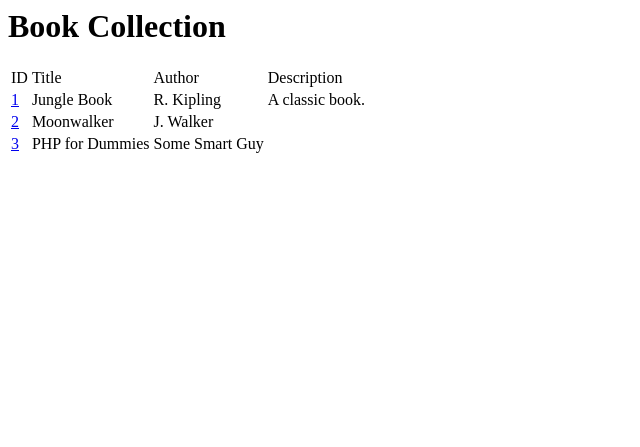
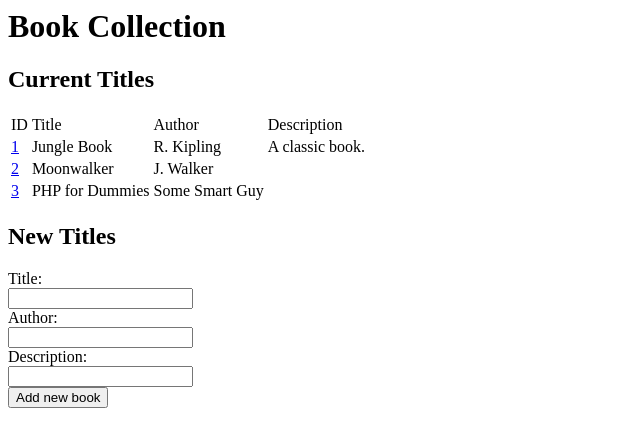
Before and after one commit to klyve/Database-Oblig1, a PHP site: page / in a window 1280 px wide. Shown: the top 447 px of the page, without its empty margins (0-640 px from the left). Run offline with PHP 8.4, Linux system fonts and the light colour scheme.

Commit message:
Operations added for adding, modifying, and deleting book data. Data about books is stored in a session object.

```diff
--- a/Oblig1/controller/Controller.php
+++ b/Oblig1/controller/Controller.php
@@ -1,5 +1,6 @@
 <?php
 include_once("model/Model.php");
+include_once("model/Book.php");
 include_once("view/BooklistView.php");
 include_once("view/BookView.php");
 
@@ -14,8 +15,14 @@ include_once("view/BookView.php");
 class Controller {
 	public $model;
 
+	public static $OP_PARAM_NAME = 'op';
+	public static $DEL_OP_NAME = 'del';
+	public static $ADD_OP_NAME = 'add';
+	public static $MOD_OP_NAME = 'mod';
+
 	public function __construct()
     {
+		session_start();
         $this->model = new Model();
     }
 
@@ -23,18 +30,36 @@ class Controller {
  */
 	public function invoke()
 	{
-		if (!isset($_GET['book']))
+		if (isset($_GET['id']))
 		{
-			// no special book is requested, we'll show a list of all available books
-			$books = $this->model->getBookList();
-			$view = new BooklistView($books);
+			// show the requested book
+			$book = $this->model->getBookById($_GET['id']);
+			$view = new BookView($book, self::$OP_PARAM_NAME, self::$DEL_OP_NAME, self::$MOD_OP_NAME);
 			$view->create();
 		}
 		else
 		{
-			// show the requested book
-			$book = $this->model->getBookById($_GET['book']);
-			$view = new BookView($book);
+			if (isset($_POST[self::$OP_PARAM_NAME]))//A book record is to be added, deleted, or modified
+			{
+				switch($_POST[self::$OP_PARAM_NAME])
+				{
+				case self::$ADD_OP_NAME :
+				    $book = new Book($_POST['title'], $_POST['author'], $_POST['description']);
+				    $this->model->addBook($book);
+				    break;
+				case self::$DEL_OP_NAME :
+				    $this->model->deleteBook($_POST['id']);
+				    break;
+				case self::$MOD_OP_NAME :
+				    $book = new Book($_POST['title'], $_POST['author'], $_POST['description'], $_POST['id']);
+				    $this->model->modifyBook($book);
+				    break;
+				}
+			}
+
+			// no special book is requested, we'll show a list of all available books
+			$books = $this->model->getBookList();
+			$view = new BooklistView($books, self::$OP_PARAM_NAME, self::$ADD_OP_NAME);
 			$view->create();
 		}
 	}
--- a/Oblig1/model/Model.php
+++ b/Oblig1/model/Model.php
@@ -6,37 +6,118 @@ include_once("model/Book.php");
  * @author Rune Hjelsvold
  * @see http://php-html.net/tutorials/model-view-controller-in-php/ The tutorial code used as basis.
  */
-class Model {
+class Model
+{
+    /**
+	 * @todo Use of the session array for storing book collection is to be replaced by a database.
+	 */
+	public function __construct()
+    {
+	    // Create an initial collection of books
+	    if (!isset($_SESSION['BookList']))
+		{
+			$_SESSION['BookList'] = array(new Book("Jungle Book", "R. Kipling", "A classic book.", 1),
+										  new Book("Moonwalker", "J. Walker", "", 2),
+										  new Book("PHP for Dummies", "Some Smart Guy", "", 3)
+									);
+		}
+	}
 
 	/** Function returning the complete list of books in the collection
 	 * @return an array of book titles indexed by their ids
+	 * @todo replace implementation using a real database
 	 */
 	public function getBookList()
 	{
-		// here goes some hardcoded values to simulate the database
-		return array(new Book("Jungle Book", "R. Kipling", "A classic book.", 1),
-					 new Book("Moonwalker", "J. Walker", "", 2),
-					 new Book("PHP for Dummies", "Some Smart Guy", "", 3)
-			    );
+		// here goes some session values to simulate the database
+		return $_SESSION['BookList'];
 	}
 
 	/** Function retrieveing information about a given book in the collection
 	 * @param $id the id of the book to be retrieved
 	 * @return an Book object if a book matching the $id exists in the collection; null
+	 * @todo replace implementation using a real database
 	 */
 	public function getBookById($id)
 	{
 		// we use the previous function to get all the books and then we return the requested one.
 		// in a real life scenario this will be done through a db select command
-		$allBooks = $this->getBookList();
-		foreach ($allBooks as $book) {
-			if ($id == $book->id) {
-				return $book;
-			}
+		$idx = $this->getBookIndexById($id);
+		if ($idx > -1)
+		{
+			return $_SESSION['BookList'][$idx];
 		}
 		return null;
 	}
 
+	/** Adds a new book to the collection
+	 * @param $book the book to be added - the id of the book will be set after successful insertion
+	 * @todo replace implementation using a real database
+	 */
+	public function addBook($book)
+	{
+	    $book->id = $this->nextId();
+		$_SESSION['BookList'][] = $book;
+	}
+
+	/** Modifies data related to a book in the collection
+	 * @param $book the modified book version
+	 * @todo replace implementation using a real database
+	 */
+	public function modifyBook($book)
+	{
+		$idx = $this->getBookIndexById($book->id);
+		if ($idx > -1)
+		{
+			$_SESSION['BookList'][$idx] = $book;
+		}
+	}
+
+	/** Deletes data related to a book from the collection
+	 * @param $id the id of the book that should be removed from the collection
+	 * @todo replace implementation using a real database
+	 */
+	public function deleteBook($id)
+	{
+		$idx = $this->getBookIndexById($id);
+		if ($idx > -1)
+		{
+			array_splice($_SESSION['BookList'],$idx, 1);
+		}
+	}
+
+	/** Helper function finding the location of the book in the collection array.
+	 * @param $id the id of the book to look for
+	 * @todo replace with a call to a database auto_increment function
+	 */
+	protected function getBookIndexById($id)
+	{
+		for ($i = 0; $i < sizeof($_SESSION['BookList']); $i++)
+        {
+			if ($_SESSION['BookList'][$i]->id == $id)
+			{
+				return $i;
+			}
+		}
+		return -1;
+	}
+
+	/** Helper function generating a sequence of ids.
+	 * @return an value larger than the largest book id in the collection
+	 * @todo replace with a call to a database auto_increment function
+	 */
+	protected function nextId()
+	{
+		$maxId = 0;
+		foreach ($_SESSION['BookList'] as $book)
+		{
+			if (isset($book) && $book->id > $maxId)
+			{
+				$maxId = $book->id;
+			}
+		}
+		return $maxId + 1;
+	}
 
 }
 
--- a/Oblig1/view/BookView.php
+++ b/Oblig1/view/BookView.php
@@ -7,26 +7,65 @@ include_once('View.php');
  */
 Class BookView extends View {
 	protected $book;
+	protected $opParamName;
+	protected $delOpName;
 
     /** Constructor
      * @author Rune Hjelsvold
 	 * @param $book The book to be shown.
+	 * @param $opParamName The name of the parameter to used in the query string for passing the operation to be performed.
+	 * @param $delOpName The name to be used for the delete operation.
+	 * @param $modOpName The name to be used the modify operation.
      * @see http://php-html.net/tutorials/model-view-controller-in-php/ The tutorial code used as basis.
      */
-	public function __construct($book)
+	public function __construct($book, $opParamName, $delOpName, $modOpName)
     {
         $this->book = $book;
+        $this->opParamName = $opParamName;
+        $this->delOpName = $delOpName;
+        $this->modOpName = $modOpName;
     }
 
+	/** Used by the superclass to generate page title
+	 */
 	protected function getPageTitle() {
 		return 'Book Details';
 	}
 
+	/** Helper function generating HTML code for the form for removing books from the collection
+	 */
+	protected function createDeleteButton() {
+		return
+		'<form action="index.php" method="post">'
+		. '<input name="'.$this->opParamName.'" value="'.$this->delOpName.'" type="hidden"/>'
+		. '<input name="id" value="'.$this->book->id.'" type="hidden"/>'
+        . '<input type="submit" value="Delete book record">'
+        . '</form>';
+	}
+
+	/** Helper function generating HTML code for the form for modifying book data
+	 */
+	protected function createModifyForm() {
+		return
+		'<form action="index.php" method="post">'
+		. '<input name="'.$this->opParamName.'" value="'.$this->modOpName.'" type="hidden"/>'
+		. '<input name="id" value="'.$this->book->id.'" type="hidden"/>'
+		. 'Title:<br/>'
+		. '<input name="title" type=text" value="'.htmlspecialchars($this->book->title).'"/><br/>'
+		. 'Author:<br/>'
+		. '<input name="author" type=text" value="'.htmlspecialchars($this->book->author).'"/><br/>'
+		. 'Description:<br/>'
+		. '<input name="description" type=text" value="'.htmlspecialchars($this->book->description).'"/><br/>'
+        . '<input type="submit" value="Update book record">'
+        . '</form>';
+	}
+
+	/** Used by the superclass to generate page content
+	 */
 	protected function getPageContent() {
-        return 'ID:' . $this->book->id . '<br/>'
-	           . 'Title:' . $this->book->title . '<br/>'
-	           . 'Author:' . $this->book->author . '<br/>'
-	           . 'Description:' . $this->book->description
+        return 'ID:' . $this->book->id
+			   . $this->createModifyForm()
+			   . $this->createDeleteButton()
 			   . '<p><a href=index.php>Back to book list</a></p>';
 	}
 }
--- a/Oblig1/view/BooklistView.php
+++ b/Oblig1/view/BooklistView.php
@@ -7,34 +7,50 @@ include_once('View.php');
  */
 Class BooklistView extends View {
 	protected $books;
+	protected $idParamName;
+	protected $opParamName;
+	protected $addOpName;
 
     /** Constructor
      * @author Rune Hjelsvold
 	 * @param $books The collection of books - in the form of an array of Books - to be shown.
+	 * @param $opParamName The name of the parameter to used in the query string for passing the operation to be performed.
+	 * @param $addOpName The name to be used for the add operation.
      * @see http://php-html.net/tutorials/model-view-controller-in-php/ The tutorial code used as basis.
      */
-	public function __construct($books)
+	public function __construct($books, $opParamName, $addOpName)
     {
         $this->books = $books;
+        $this->opParamName = $opParamName;
+        $this->addOpName = $addOpName;
     }
 
+	/** Used by the superclass to generate page title
+	 */
 	protected function getPageTitle() {
 		return 'Book Collection';
 	}
 
+	/** Used by the superclass to generate page content
+	 */
 	protected function getPageContent() {
 		$content = <<<HTML
+<h2>Current Titles</h2>
 <table>
 	<tr><td>ID</td><td>Title</td><td>Author</td><td>Description</td></tr>
 HTML;
 
 		foreach ($this->books as $book) {
-    		$content .= '<tr><td><a href="index.php?book='.$book->id.'">'.$book->id.'</a></td><td>'.$book->title.'</td><td>'.$book->author.'</td><td>'.$book->description.'</td></tr>';
+    		$content .= '<tr><td><a href="index.php?id=' . $book->id . '">' . $book->id . '</a></td>'
+			          . '<td>' . htmlspecialchars($book->title) . '</td><td>' . htmlspecialchars($book->author) . '</td>'
+					  . '<td>' . htmlspecialchars($book->description) . '</td></tr>';
 		}
 
 		$content .= <<<HTML
 </table>
-
+<h2>New Titles</h2>
+HTML;
+		$content .= $this->createAddForm() . <<<HTML
 </body>
 </html>
 HTML;
@@ -42,5 +58,20 @@ HTML;
         return $content;
 	}
 
+	/** Helper function generating HTML code for the form for adding new books to the collection
+	 */
+	protected function createAddForm() {
+		return
+		'<form action="index.php" method="post">'
+		. '<input name="'.$this->opParamName.'" value="'.$this->addOpName.'" type="hidden"/>'
+		. 'Title:<br/>'
+		. '<input name="title" type=text" value=""/><br/>'
+		. 'Author:<br/>'
+		. '<input name="author" type=text" value=""/><br/>'
+		. 'Description:<br/>'
+		. '<input name="description" type=text" value=""/><br/>'
+        . '<input type="submit" value="Add new book">'
+        . '</form>';
+	}
 }
 ?>
--- a/Oblig1/view/View.php
+++ b/Oblig1/view/View.php
@@ -16,7 +16,6 @@ abstract Class View {
 	abstract protected function getPageContent();
 
 	/** Creates HTML code for the given view page
-	 * @return view page content
 	 */
 	public function create() {
 	    echo <<<HTML
```
